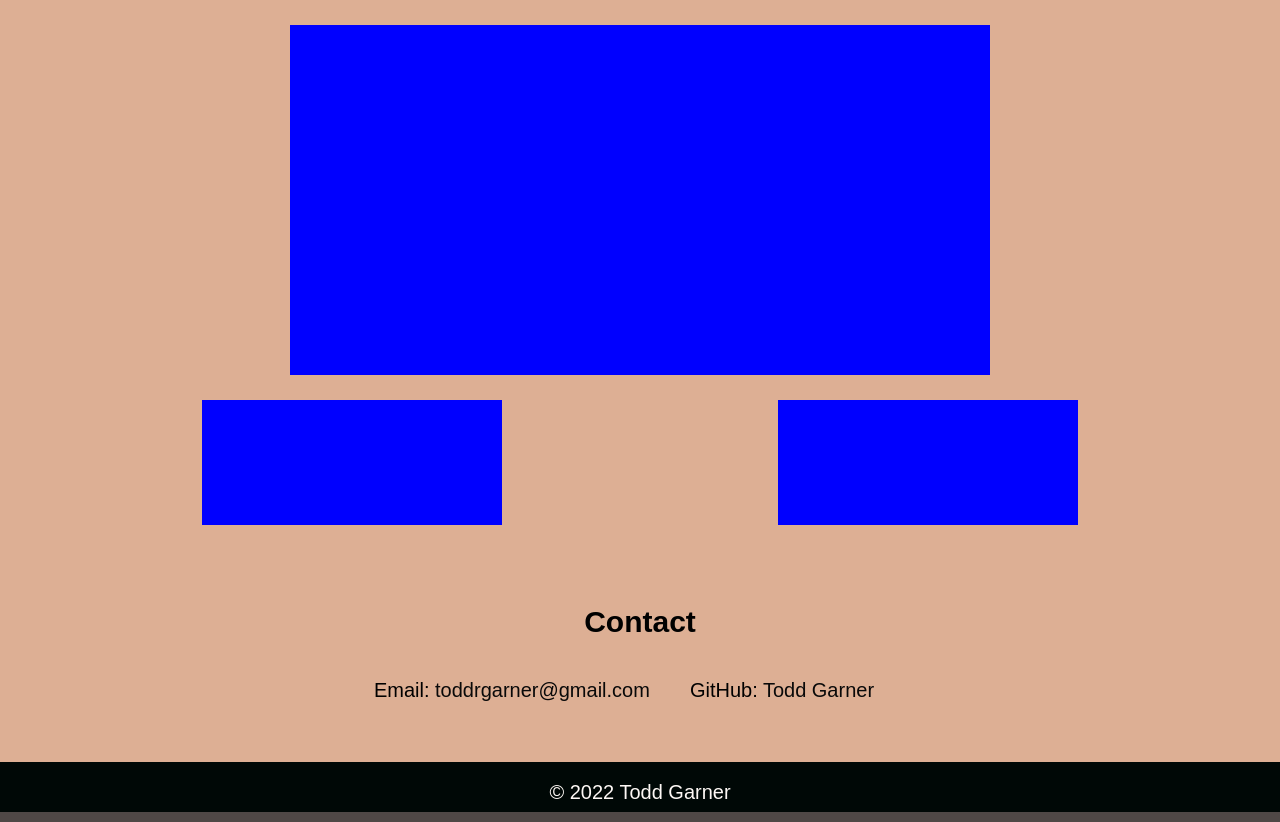
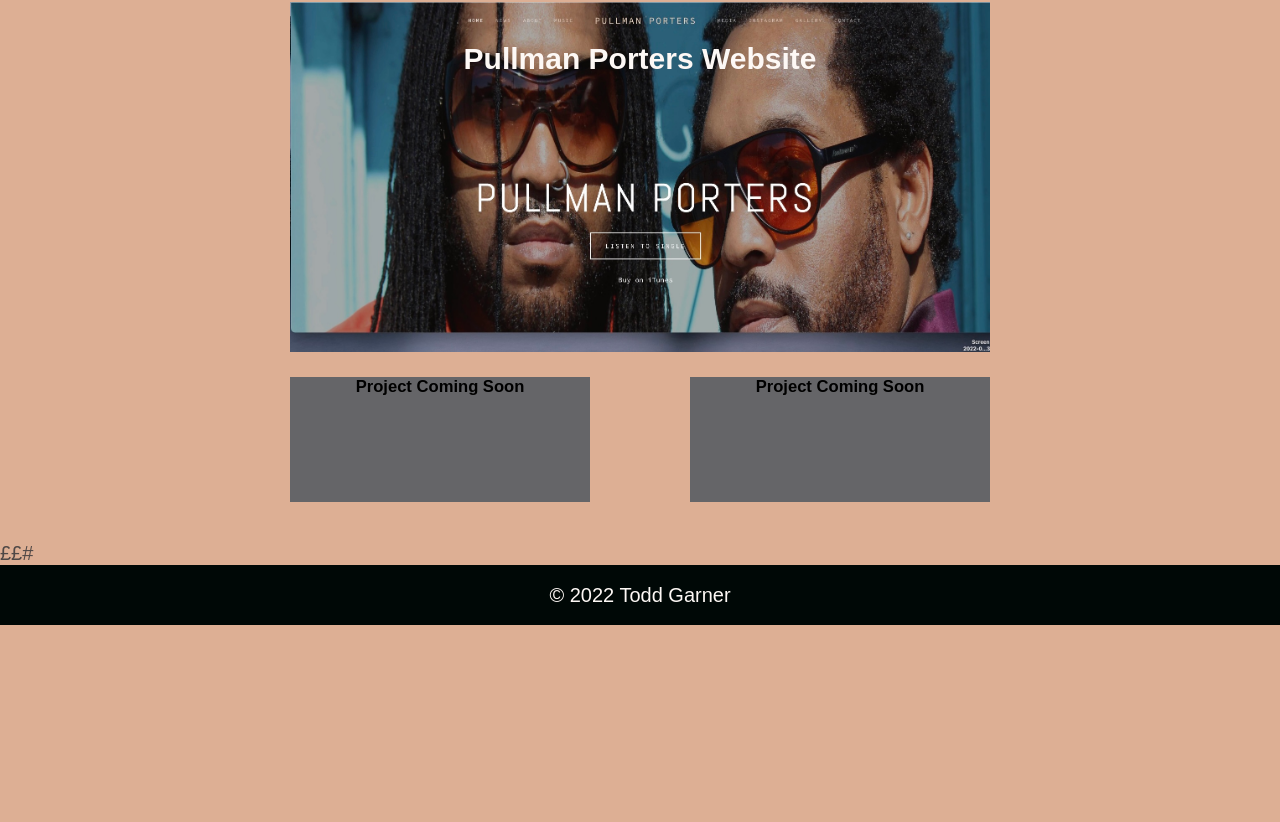
Before and after one commit to toddrgarner/todd-garner-portfolio, a plain HTML site: page index.html in a window 1280 px wide. Shown: the part 732-1554 px from the top of the page. After the commit the page ends 1357 px from the top, so only its background shows below. Drawn offline with Linux system fonts and the light colour scheme.

Commit message:
Renamed index.html, modified README, added new pix

```diff
--- a/style.css
+++ b/Assets/style.css
@@ -13,6 +13,16 @@
   background-color: #ddaf94ff;
   color: #4F4846;
 }
+
+.hero {
+
+  background-color: rgb(101, 101, 104);
+  background-image: url("PullmanPorter-2.jpg");
+  padding-left: 0rem;
+  padding-right: 0rem;
+  background-size: cover;
+}
+
 
 .picOfMe img {
   width: 300px;
@@ -72,13 +82,31 @@
 
 header {
   position: fixed;
-  border-bottom: 10px solid #fdfbfa;
+  /* border-bottom: 10px solid #fdfbfa; */
 }
+
+.parentBox {
+
+display: flex;
+flex-direction: column;
+max-width: fit-content;
+margin: auto;
+}
+
+
+
+.website  {
+  color: #FDF8F5;
+margin-top: 40px;
+  }
+
 
 .bigCard {
   width: 700px;
   height: 350px;
-  background-color: blue;
+  background-color: rgb(101, 101, 104);
+  background-image: url("PullmanPorter-2.jpg");
+  background-size: cover;
   margin-left: auto;
   margin-right: auto;
 }
@@ -86,21 +114,26 @@
 .littleCards {
   display: flex;
   margin-top: 25px;
-  justify-content: center;
+  justify-content: space-between;
 }
 
 .littleCards .card1 {
   width: 300px;
   height: 125px;
-  background-color: blue;
-  margin-right:auto;
+  background-color: rgb(101, 101, 104);
+
 }
+
+.littleCards.card1 h1{
+  margin: auto;
+}
+
 
 .littleCards .card2 {
   width: 300px;
   height: 125px;
-  background-color: blue;
-  margin-left: auto;
+  background-color: rgb(101, 101, 104);
+
 }
 
 figure {
@@ -168,6 +201,5 @@
   position: absolute;
   margin-top: 0;
   bottom: 0;
-  border-bottom: 10px solid #4F4846;
   color: #FDF8F5;
 }
--- a/item.html
+++ b/index.html
@@ -4,7 +4,7 @@
   <head>
     <meta charset="UTF-8">
     <meta name="viewport" content="width=device-width, initial-scale=1.0">
-    <link rel="stylesheet" type="text/css" href="./style.css">
+    <link rel="stylesheet" type="text/css" href="./Assets/style.css">
     <title>Stone Cold Records</title>
 </head>
 
@@ -27,27 +27,41 @@
 
     <section class="about" id="about">
       <h1>About Me</h1>
-      <p>asd asd asd asd asd asd asd asd asd asd asd asd asd asd asd asd asd assd asd asd asd asd asd assd as das d asd asd asd asd dsa ds asd asdasd asd das asd asdasd asd asd asd asd asdsd asad</p>
+      <p>asd asd asd asd asd asd asd asd asd asd asd as das d asd asd asd asd dsasd asd asd asd asdsd asad</p>
     </section>
 
     <section class="portfolio" id="portfolio">
       <h1>Portfolio</h1>
+
+      <div class="parentBox">
+
       <div class="bigCard">
 
+        <h1 class="website"> Pullman Porters Website</h1>
+
+
+
+
+        <!-- /Users/toddgarner/Desktop/ucla-bootcamp/projects/todd-garner-portfolio/Assets/PullmanPorter-1.jpg -->
+
+
+        </nav>
+
+
       </div>
+
       <div class="littleCards">
-        <div class="card1"></div>
-        <div class="card2"></div>
+
+        <div class="card1"><h5>Project Coming Soon</h5></div>
+        <div class="card2"> <h5>Project Coming Soon</h5></div>
+
+        </h2>
+      </div>
+
+
       </div>
     </section>
-
-    <section class="contact" id="contact">
-      <h1>Contact</h1>
-      <ul>
-        <li>Email: <a href="mailto:toddrgarner@gmail.com">toddrgarner@gmail.com</a></li>
-        <li>GitHub: <a href="https://toddrgarner@github.io/css-demo-site.com/">Todd Garner</a></li>
-      </ul>
-    </section>
+££#
 
   </main>
 
```
Also changed, not shown: Assets/PullmanPorter-1.jpg (added), Assets/PullmanPorter-2.jpg (added), 1 other file.
